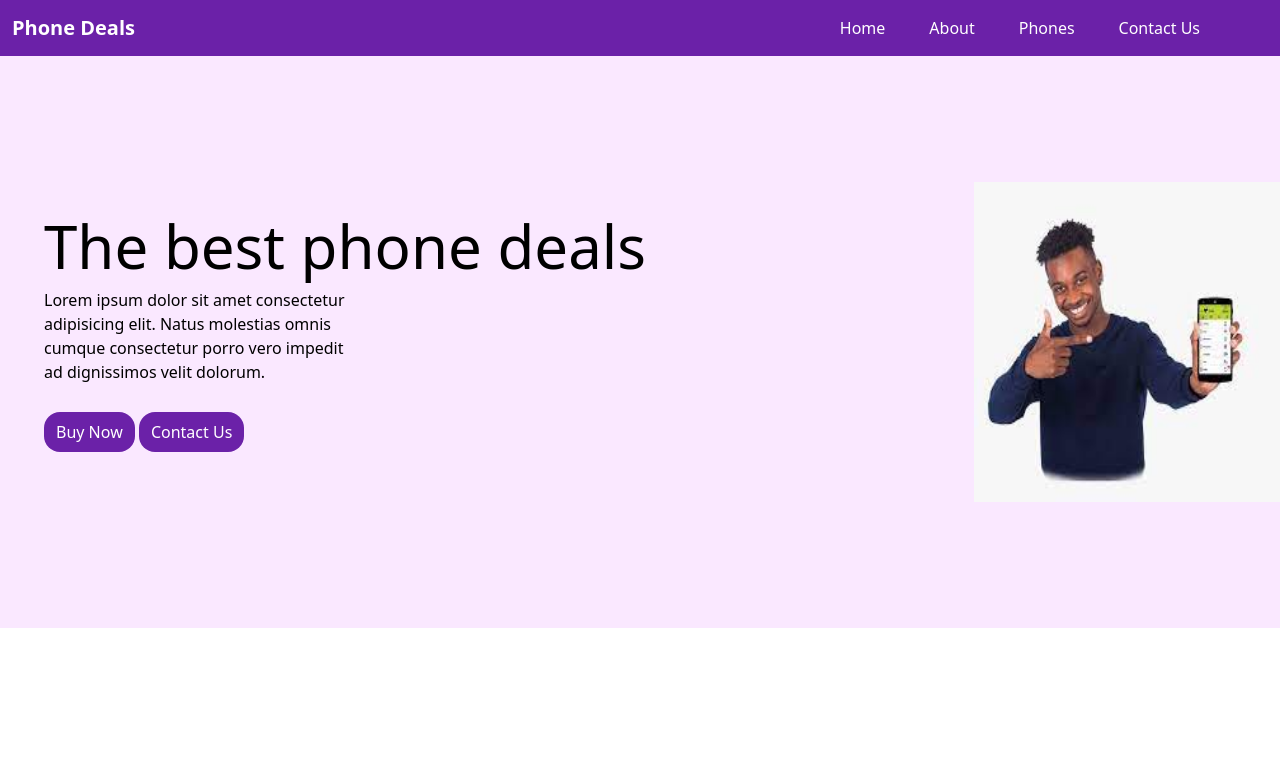
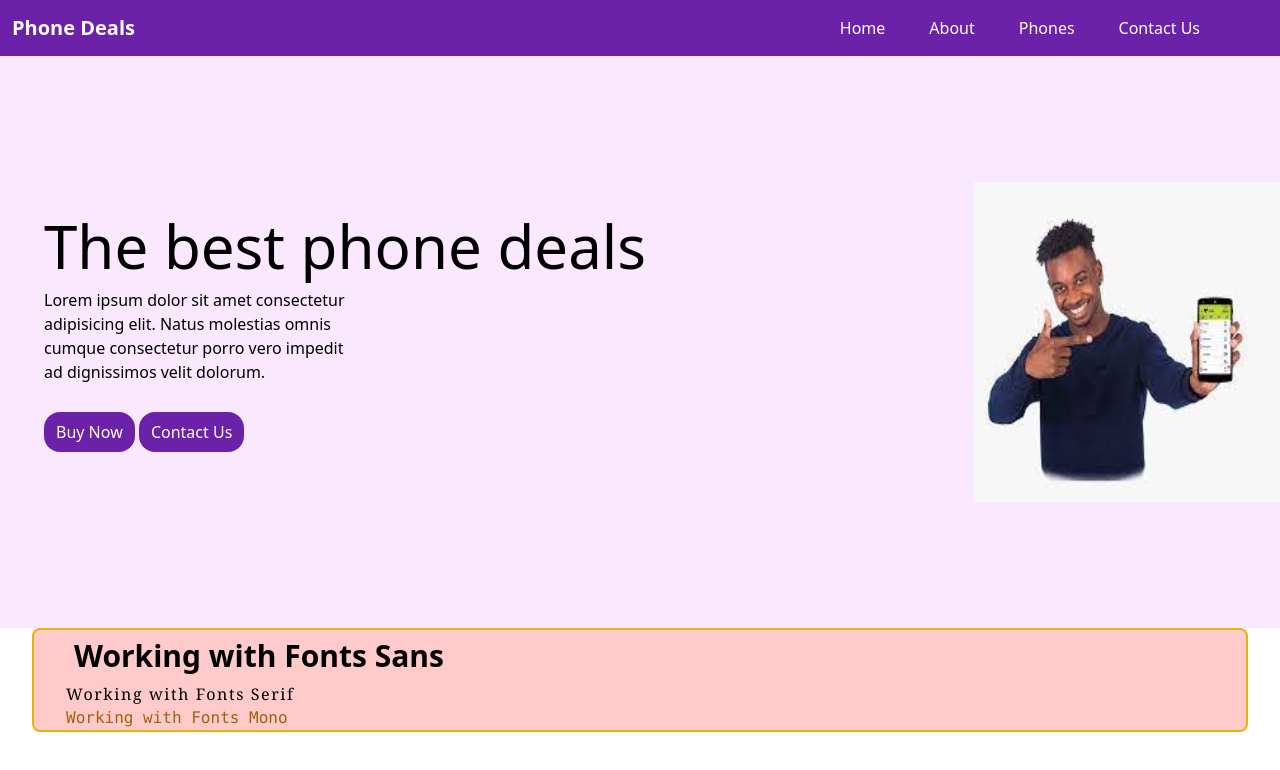
Before and after one commit to gak92/tailwind, a website: page Practice_Page/index.html in a window 1280 px wide. Drawn offline with nearby package versions, Linux system fonts and the light colour scheme.

Commit message:
Practice font and border

```diff
--- a/Landing_Page/index.html
+++ b/Practice_Page/index.html
@@ -40,5 +40,12 @@
     </div>
   </main>
 
+  <section class="mx-8 px-8 bg-red-200 rounded-lg border-2 border-yellow-500">
+    <h1 class="font-sans mx-2 my-2 text-3xl font-bold">Working with Fonts Sans</h1>
+    <h1 class="font-serif tracking-widest">Working with Fonts Serif</h1>
+    <h1 class="font-mono text-yellow-700">Working with Fonts Mono</h1>
+
+  </section>
+
 </body>
 </html>
```
Also changed, not shown: Practice_Page/images/bg_fone_using.png (renamed from Landing_Page/images/bg_fone_using.png), Practice_Page/images/download.jfif (renamed from Landing_Page/images/download.jfif), Practice_Page/images/images.png (renamed from Landing_Page/images/images.png), Practice_Page/package.json (renamed from Landing_Page/package.json), Practice_Page/tailwind.config.js (renamed from Landing_Page/tailwind.config.js), 4 other files.
